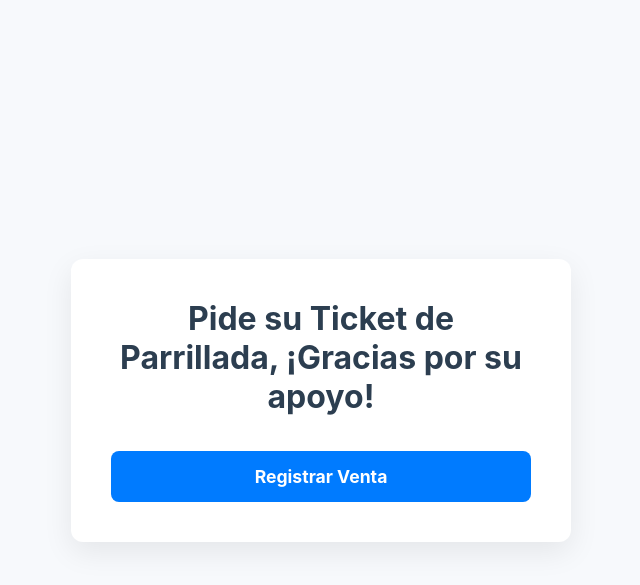
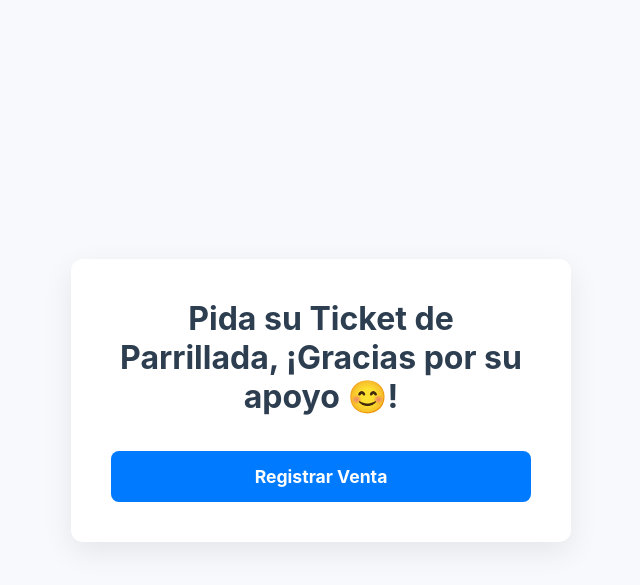
Before and after one commit to jhodasoft/pollada, a Django app: page /polladas/ in a window 1280 px wide. Shown: the top 585 px of the page, without its empty margins (319-959 px from the left). Run offline with Django 5.2, Linux system fonts and the light colour scheme.

Commit message:
fix: Se agregó un emoticón de carita feliz al panel principal

```diff
--- a/polladas/templates/polladas/panel_principal.html
+++ b/polladas/templates/polladas/panel_principal.html
@@ -11,7 +11,7 @@
 <body>
     <div class="panel-container">
         <!-- <h1>Panel de Gestión de Parrillada</h1> -->
-         <h1>Pide su Ticket de Parrillada, ¡Gracias por su apoyo!</h1>
+         <h1>Pida su Ticket de Parrillada, ¡Gracias por su apoyo 😊!</h1>
         <div class="button-group">
             <a href="{% url 'polladas:registrar_cliente' %}" class="button primary">Registrar Venta</a>
             <!-- Estos solo si el usuario está logueado -->
```
